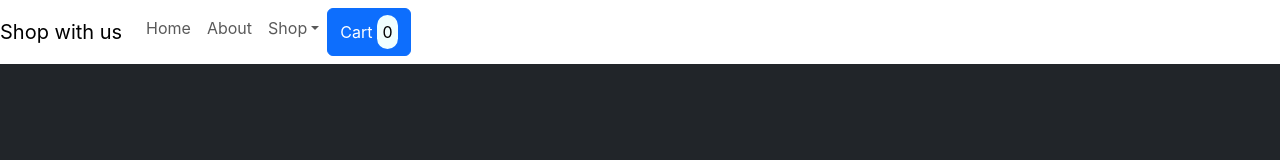
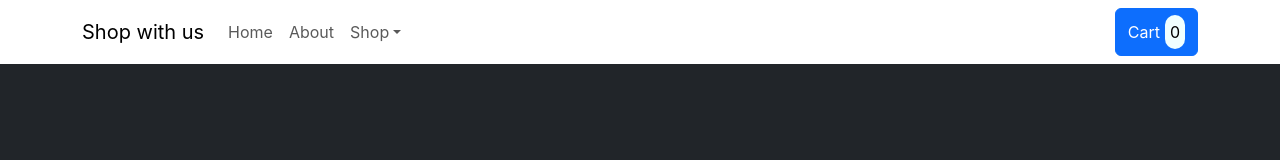
Before and after one commit to ravi-devo/guvi-day28-redux-task, a React (Create React App) app: page / in a window 1280 px wide. Shown: the top 160 px of the page. Built offline with nearby package versions, Linux system fonts and the light colour scheme.

Commit message:
Navbar aligned

```diff
--- a/src/Components/Navbar/navbar.css
+++ b/src/Components/Navbar/navbar.css
@@ -14,3 +14,8 @@ p{
 .cart-item{
     width: fit-content;
 }
+
+.nav-flex{
+    display: flex;
+    justify-content: space-between;
+}
--- a/src/Components/Navbar/navbar.jsx
+++ b/src/Components/Navbar/navbar.jsx
@@ -2,13 +2,14 @@ import "./navbar.css";
 
 const navBar = (props) => {
   return (
-    <nav className="navbar navbar-expand-sm navbar-light">
+    <div className="container">
+      <nav className="navbar navbar-expand-sm navbar-light">
       <a className="navbar-brand" href="https://">Shop with us</a>
       <button className="navbar-toggler" type="button" data-toggle="collapse" data-target="#navbarSupportedContent" aria-controls="navbarSupportedContent" aria-expanded="false" aria-label="Toggle navigation">
         <span className="navbar-toggler-icon"></span>
       </button>
 
-      <div className="collapse navbar-collapse" id="navbarSupportedContent">
+      <div className="nav-flex collapse navbar-collapse" id="navbarSupportedContent">
         <ul className="navbar-nav mr-auto">
           <li className="nav-item active">
             <a className="nav-link" href="https://">Home </a>
@@ -26,16 +27,15 @@ const navBar = (props) => {
               <a className="dropdown-item" href="https://">New Arrivals</a>
             </div>
           </li>
-          <li className="nav-item btn btn-primary cart-item">
-            <div>
-              Cart
-              <div className="item-count"><p>{props.cartCount}</p></div>
-            </div>
-
-          </li>
         </ul>
+        <div className="nav-item btn btn-primary cart-item">
+          Cart
+          <div className="item-count"><p>{props.cartCount}</p></div>
+        </div>
       </div>
     </nav>
+    </div>
+
   );
 }
 
```
Also changed, not shown: 1 other file (tests, documents, lock files or other folders).
